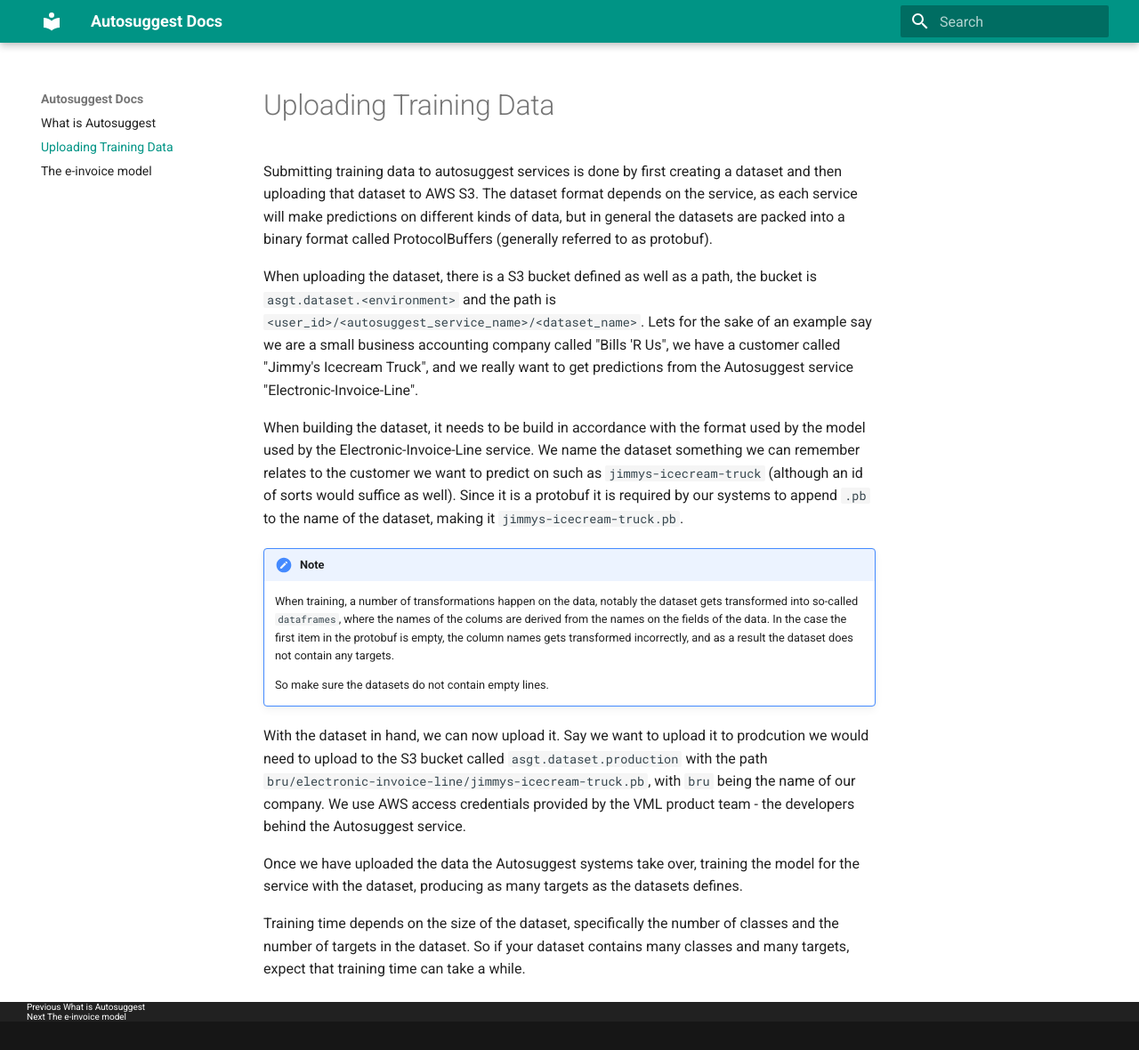
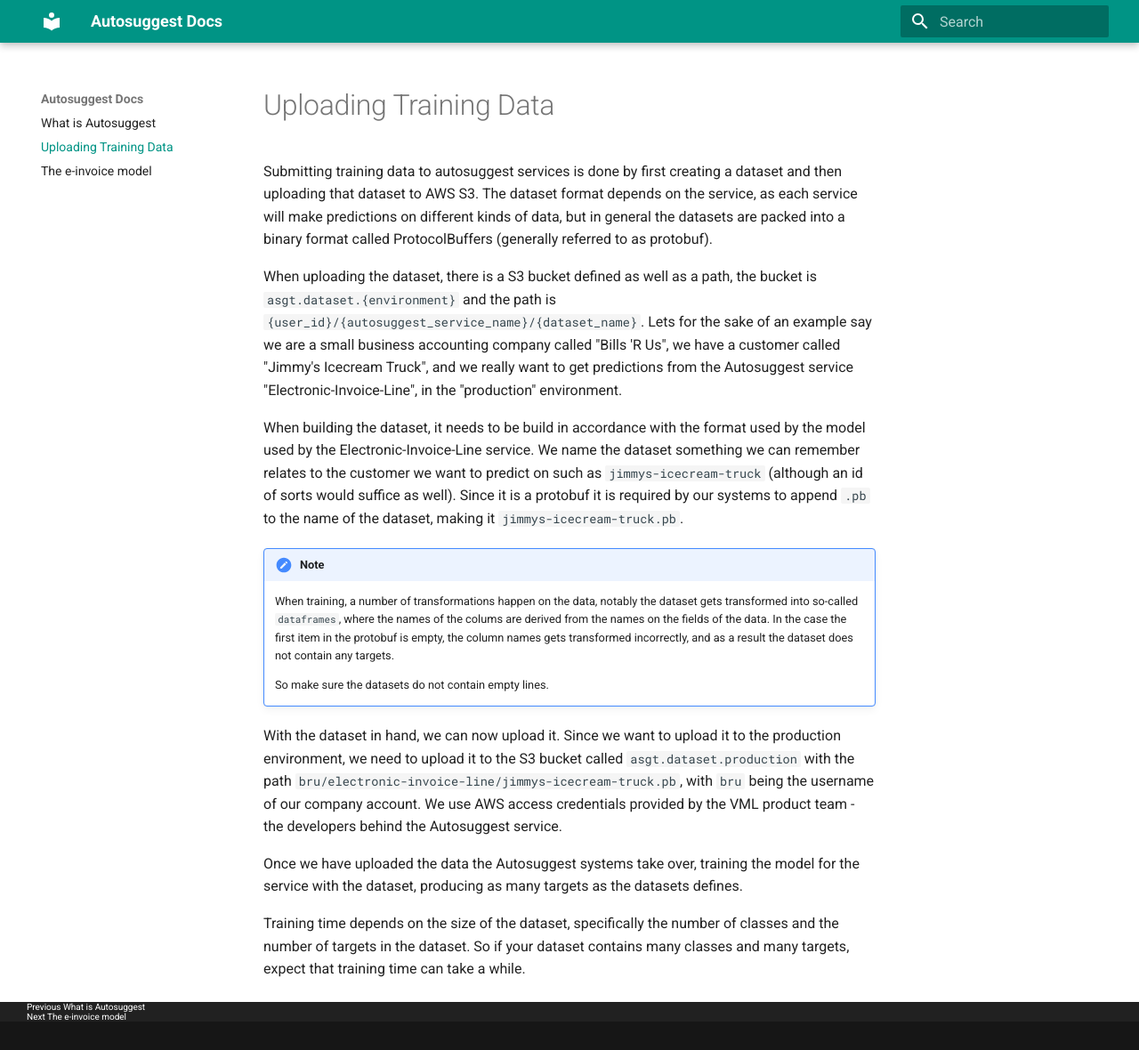
Before and after one commit to e-conomic/vml-docs, an MkDocs documentation site: the page built from docs/data_upload.md, in a window 1280 px wide and 1180 px high. Shown: the whole window at 89% size. Built offline with MkDocs 1.6.1 and Material for MkDocs 9.7.7, drawn with Linux system fonts in a browser that asks for light colours; old or Windows-style settings are respelled for this version of MkDocs.

Commit message:
Elaborated on dataset upload

```diff
--- a/docs/data_upload.md
+++ b/docs/data_upload.md
@@ -3,8 +3,8 @@
 Submitting training data to autosuggest services is done by first creating a dataset and then uploading that dataset to AWS S3.
 The dataset format depends on the service, as each service will make predictions on different kinds of data, but in general the datasets are packed into a binary format called ProtocolBuffers (generally referred to as protobuf).
 
-When uploading the dataset, there is a S3 bucket defined as well as a path, the bucket is `asgt.dataset.<environment>` and the path is `<user_id>/<autosuggest_service_name>/<dataset_name>`.
-Lets for the sake of an example say we are a small business accounting company called "Bills 'R Us", we have a customer called "Jimmy's Icecream Truck", and we really want to get predictions from the Autosuggest service "Electronic-Invoice-Line".
+When uploading the dataset, there is a S3 bucket defined as well as a path, the bucket is `asgt.dataset.{environment}` and the path is `{user_id}/{autosuggest_service_name}/{dataset_name}`.
+Lets for the sake of an example say we are a small business accounting company called "Bills 'R Us", we have a customer called "Jimmy's Icecream Truck", and we really want to get predictions from the Autosuggest service "Electronic-Invoice-Line", in the "production" environment.
 
 When building the dataset, it needs to be build in accordance with the format used by the model used by the Electronic-Invoice-Line service. We name the dataset something we can remember relates to the customer we want to predict on such as `jimmys-icecream-truck` (although an id of sorts would suffice as well). Since it is a protobuf it is required by our systems to append `.pb` to the name of the dataset, making it `jimmys-icecream-truck.pb`.
 
@@ -13,7 +13,7 @@ When building the dataset, it needs to be build in accordance with the format us
 
     So make sure the datasets do not contain empty lines.
 
-With the dataset in hand, we can now upload it. Say we want to upload it to prodcution we would need to upload to the S3 bucket called `asgt.dataset.production` with the path `bru/electronic-invoice-line/jimmys-icecream-truck.pb`, with `bru` being the name of our company.
+With the dataset in hand, we can now upload it. Since we want to upload it to the production environment, we need to upload it to the S3 bucket called `asgt.dataset.production` with the path `bru/electronic-invoice-line/jimmys-icecream-truck.pb`, with `bru` being the username of our company account.
 We use AWS access credentials provided by the VML product team - the developers behind the Autosuggest service.
 
 Once we have uploaded the data the Autosuggest systems take over, training the model for the service with the dataset, producing as many targets as the datasets defines.
```
